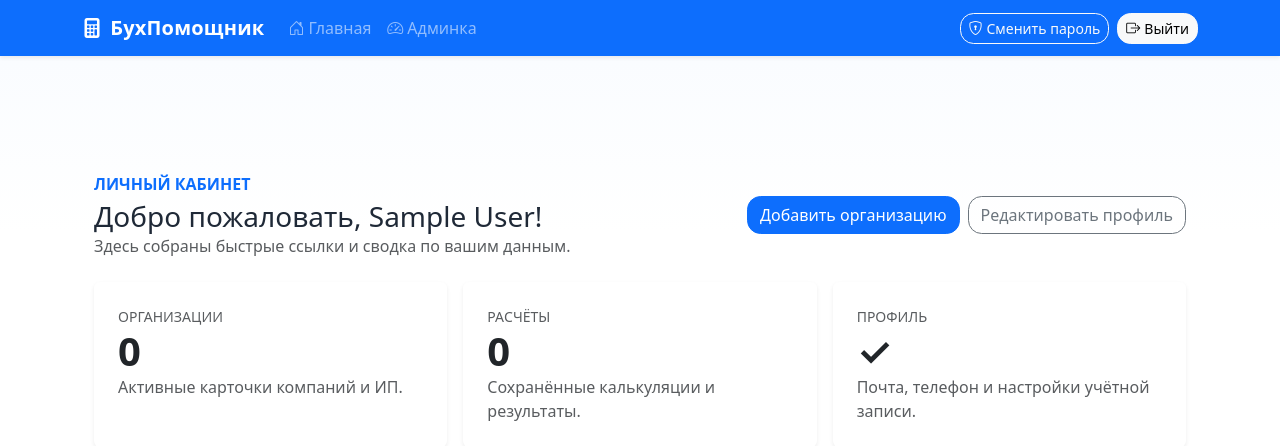
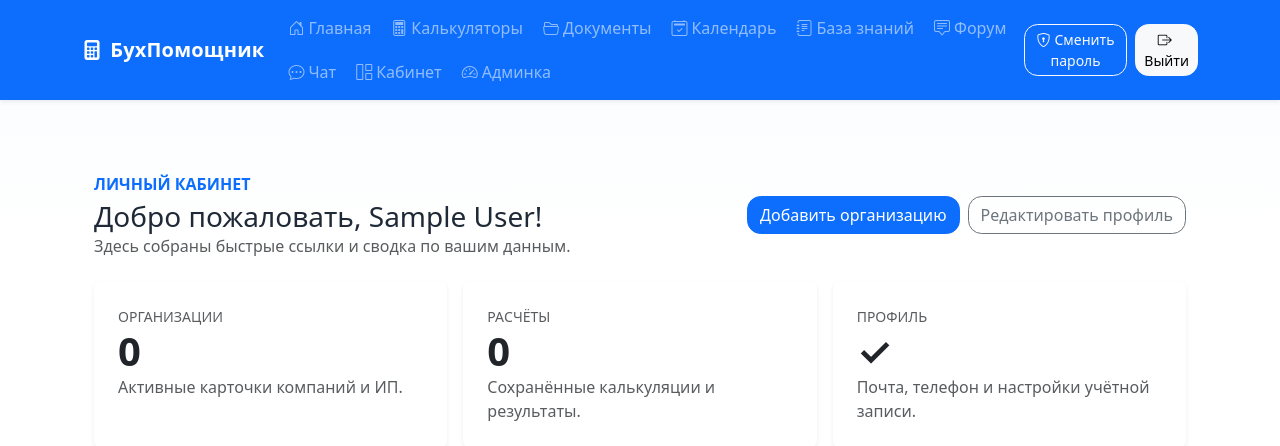
Before and after one commit to ds23432c/site_voronina, a Django app: page /accounts/dashboard/ in a window 1280 px wide. Shown: the top 446 px of the page. Run offline with Django 4.2, Linux system fonts and the light colour scheme; the visitor is signed in with stand-in values (Sample User, id 1); data that the repository does not hold is empty.

Commit message:
Add main navigation links

```diff
--- a/templates/includes/navbar.html
+++ b/templates/includes/navbar.html
@@ -8,13 +8,36 @@
       <span class="navbar-toggler-icon"></span>
     </button>
     <div class="collapse navbar-collapse" id="mainNavbar">
-      <ul class="navbar-nav me-auto mb-2 mb-lg-0">
+      <ul class="navbar-nav me-auto mb-2 mb-lg-0 flex-lg-wrap gap-lg-1">
         <li class="nav-item">
-          <a class="nav-link" href="{% url 'core:home' %}"><i class="bi bi-house-door me-1"></i>Главная</a>
+          <a class="nav-link text-nowrap" href="{% url 'core:home' %}"><i class="bi bi-house-door me-1"></i>Главная</a>
         </li>
+        <li class="nav-item">
+          <a class="nav-link text-nowrap" href="{% url 'calculator:index' %}"><i class="bi bi-calculator me-1"></i>Калькуляторы</a>
+        </li>
+        <li class="nav-item">
+          <a class="nav-link text-nowrap" href="{% url 'documents:index' %}"><i class="bi bi-folder2-open me-1"></i>Документы</a>
+        </li>
+        <li class="nav-item">
+          <a class="nav-link text-nowrap" href="{% url 'calendar_tax:index' %}"><i class="bi bi-calendar2-check me-1"></i>Календарь</a>
+        </li>
+        <li class="nav-item">
+          <a class="nav-link text-nowrap" href="{% url 'knowledge:index' %}"><i class="bi bi-journal-text me-1"></i>База знаний</a>
+        </li>
+        <li class="nav-item">
+          <a class="nav-link text-nowrap" href="{% url 'forum:index' %}"><i class="bi bi-chat-square-text me-1"></i>Форум</a>
+        </li>
+        <li class="nav-item">
+          <a class="nav-link text-nowrap" href="{% url 'chat:index' %}"><i class="bi bi-chat-dots me-1"></i>Чат</a>
+        </li>
+        {% if user.is_authenticated %}
+          <li class="nav-item">
+            <a class="nav-link text-nowrap" href="{% url 'accounts:dashboard' %}"><i class="bi bi-grid-1x2 me-1"></i>Кабинет</a>
+          </li>
+        {% endif %}
         {% if user.is_staff %}
           <li class="nav-item">
-            <a class="nav-link" href="{% url 'admin:index' %}"><i class="bi bi-speedometer2 me-1"></i>Админка</a>
+            <a class="nav-link text-nowrap" href="{% url 'admin:index' %}"><i class="bi bi-speedometer2 me-1"></i>Админка</a>
           </li>
         {% endif %}
       </ul>
```
